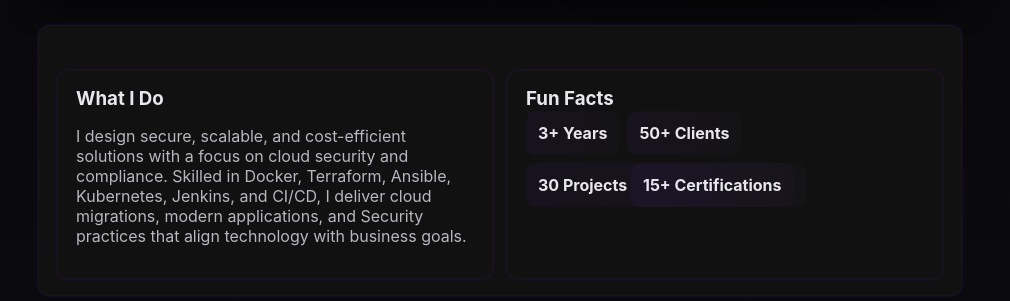
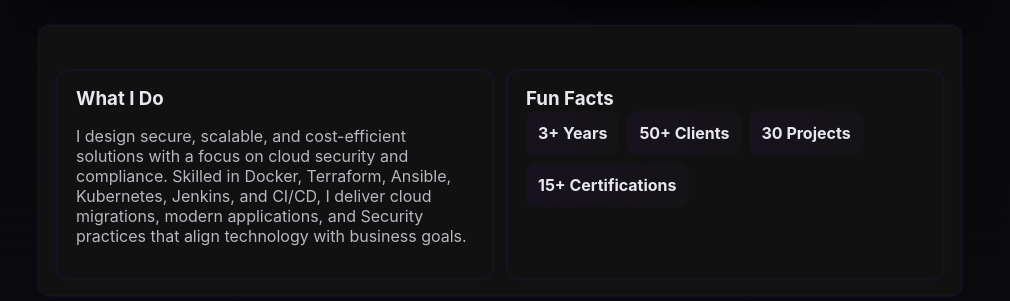
Before and after one commit to Waqarasgharali/my-portfolio, a plain HTML site: page index.html in a window 1280 px wide. Shown: the part 437-738 px from the top of the page, 270-1280 px from the left. Drawn offline with Linux system fonts and the light colour scheme; a script that the page names is missing.

Commit message:
Update index.html

```diff
--- a/index.html
+++ b/index.html
@@ -113,7 +113,7 @@
       <div style="display:flex;gap:8px;flex-wrap:wrap">
         <span class="stat">3+ Years</span>
         <span class="stat">50+ Clients</span>
-        <spanv class="stat">30 Projects</span>
+        <span class="stat">30 Projects</span>
         <span class="stat">15+ Certifications</span>
       </div>
     </div>
```
